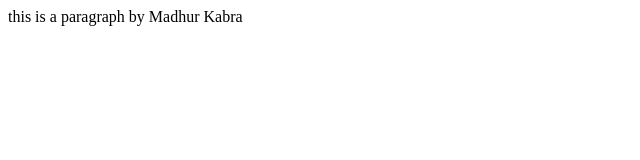
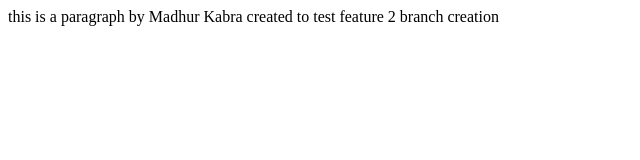
Before and after one commit to kabramadhur/localrepo, a plain HTML site: page index.html in a window 1280 px wide. Shown: the whole page, without its empty margins (0-640 px from the left). Drawn offline with Linux system fonts and the light colour scheme.

Commit message:
need to check feature 2 branch

```diff
--- a/index.html
+++ b/index.html
@@ -1 +1 @@
-<p> this is a paragraph by Madhur Kabra</p>
+<p> this is a paragraph by Madhur Kabra created to test feature 2 branch creation</p>
```
